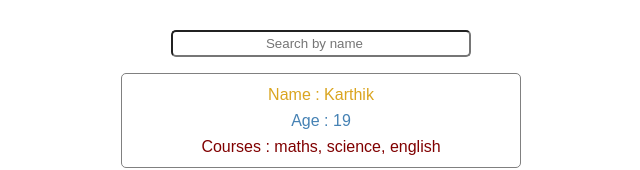
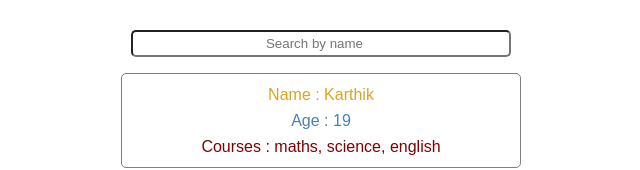
Before and after one commit to Amit-Naik/studentDetails, a React (Create React App) app: page / in a window 1280 px wide. Shown: the top 170 px of the page, without its empty margins (319-959 px from the left). Built offline with nearby package versions, Linux system fonts and the light colour scheme.

Commit message:
increasing the search box width

```diff
--- a/src/components/searchField/search.css
+++ b/src/components/searchField/search.css
@@ -7,7 +7,7 @@
     margin-bottom: 16px;
     border-radius: 5px;
     text-align: center;
-    min-width: 300px;
+    min-width: 380px;
 }
 
 input::placeholder {
```
